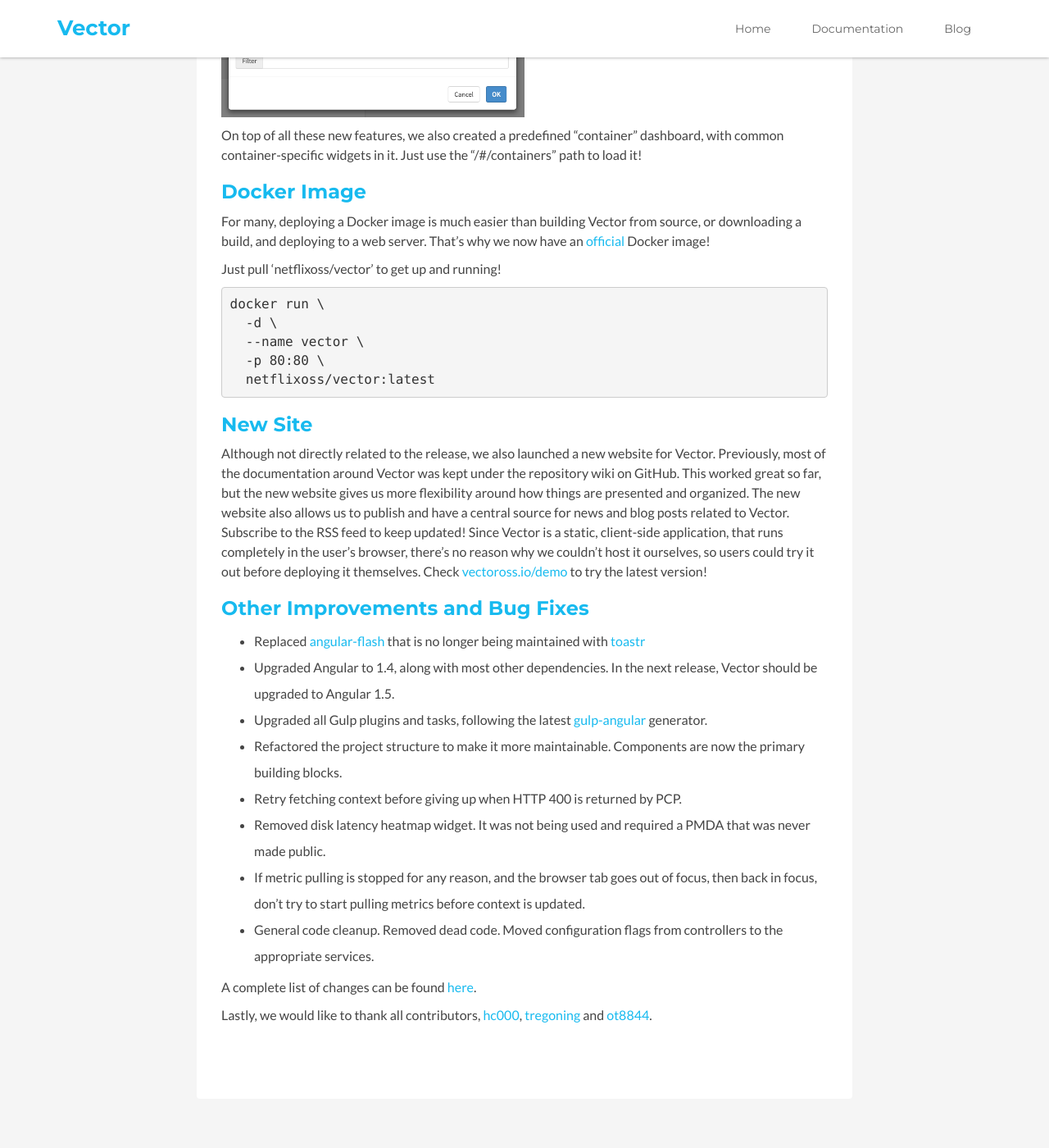
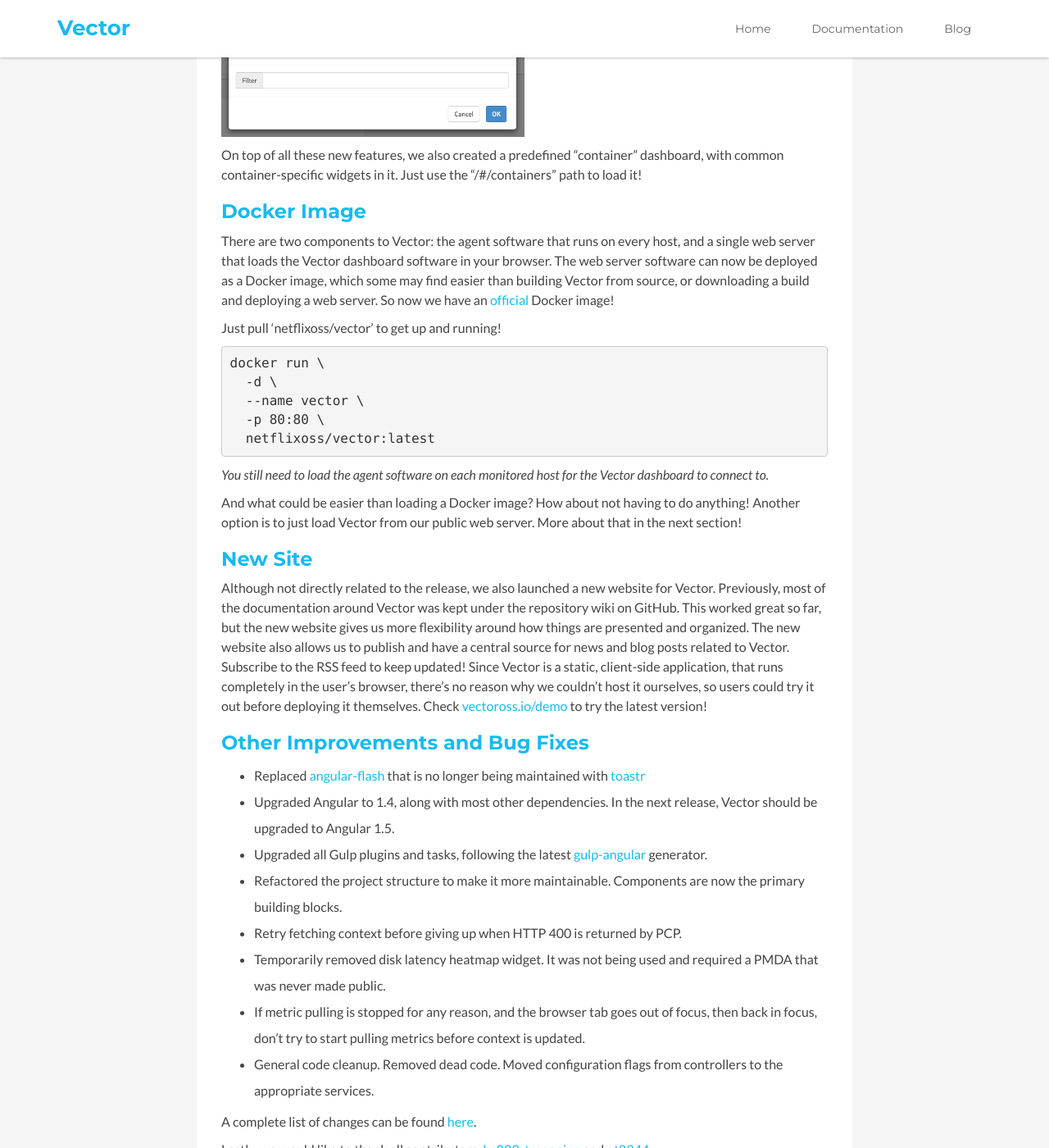
Before and after one commit to spiermar/getvector.io, a Jekyll site: the page built from _posts/2016-06-01-whats-new-in-vector.md, in a window 1280 px wide and 1400 px high, scrolled down 3134 px. Shown: the whole window at 82% size. Built offline with Jekyll 4.4.1, drawn with Linux system fonts in a browser that asks for light colours; some of the changed text lies outside the part shown.

Commit message:
Updating post.

````diff
--- a/_posts/2016-06-01-whats-new-in-vector.md
+++ b/_posts/2016-06-01-whats-new-in-vector.md
@@ -5,7 +5,7 @@
 categories: blog release
 ---
 
-Today, we’re excited to introduce a new release of Vector. This one is a little bigger than our usual releases, and includes a few new features. That's why we're bumping the minor version number from 1.0.x to 1.1.x. It also took a bit longer and included more changes, and that was mainly because some of the new features required multiple new components working together to be truly useful for users.
+Today, we're excited to introduce a new release of Vector, our instance performance analysis tool. This one is a little bigger than our usual releases, and includes a few new features. That's why we're bumping the minor version number from 1.0.x to 1.1.x. It also took a bit longer and included more changes, and that was mainly because some of the new features required multiple new components working together to be truly useful for users.
 
 Here's a quick summary of what's new and improved.
 
@@ -58,7 +58,7 @@
 
 ### Docker Image
 
-For many, deploying a Docker image is much easier than building Vector from source, or downloading a build, and deploying to a web server. That's why we now have an [official](https://hub.docker.com/r/netflixoss/vector/) Docker image!
+There are two components to Vector: the agent software that runs on every host, and a single web server that loads the Vector dashboard software in your browser. The web server software can now be deployed as a Docker image, which some may find easier than building Vector from source, or downloading a build and deploying a web server. So now we have an [official](https://hub.docker.com/r/netflixoss/vector/) Docker image!
 
 Just pull 'netflixoss/vector' to get up and running!
 
@@ -69,6 +69,10 @@
   -p 80:80 \
   netflixoss/vector:latest
 ```
+
+*You still need to load the agent software on each monitored host for the Vector dashboard to connect to.*
+
+And what could be easier than loading a Docker image? How about not having to do anything! Another option is to just load Vector from our public web server. More about that in the next section!
 
 ### New Site
 
@@ -83,7 +87,7 @@
 * Upgraded all Gulp plugins and tasks, following the latest [gulp-angular](https://github.com/Swiip/generator-gulp-angular) generator.
 * Refactored the project structure to make it more maintainable. Components are now the primary building blocks.
 * Retry fetching context before giving up when HTTP 400 is returned by PCP.
-* Removed disk latency heatmap widget. It was not being used and required a PMDA that was never made public.
+* Temporarily removed disk latency heatmap widget. It was not being used and required a PMDA that was never made public.
 * If metric pulling is stopped for any reason, and the browser tab goes out of focus, then back in focus, don't try to start pulling metrics before context is updated.
 * General code cleanup. Removed dead code. Moved configuration flags from controllers to the appropriate services.
 
````
